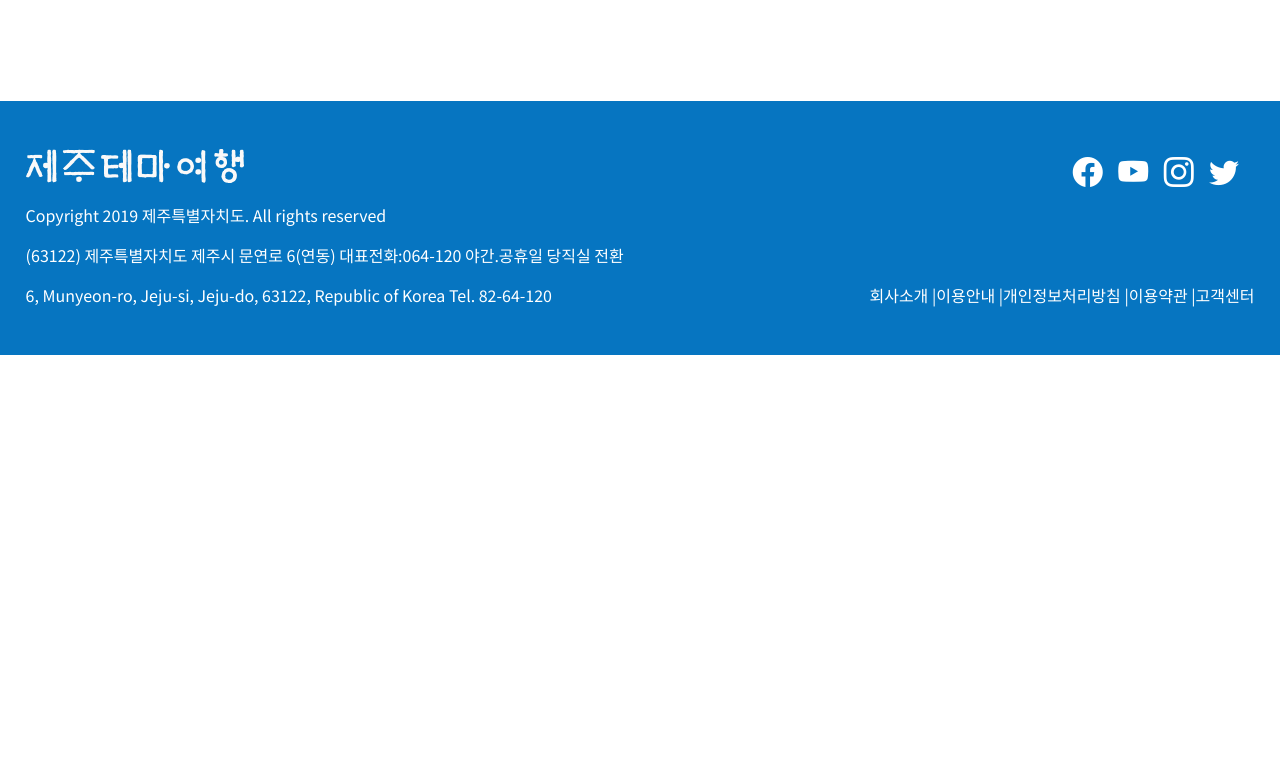
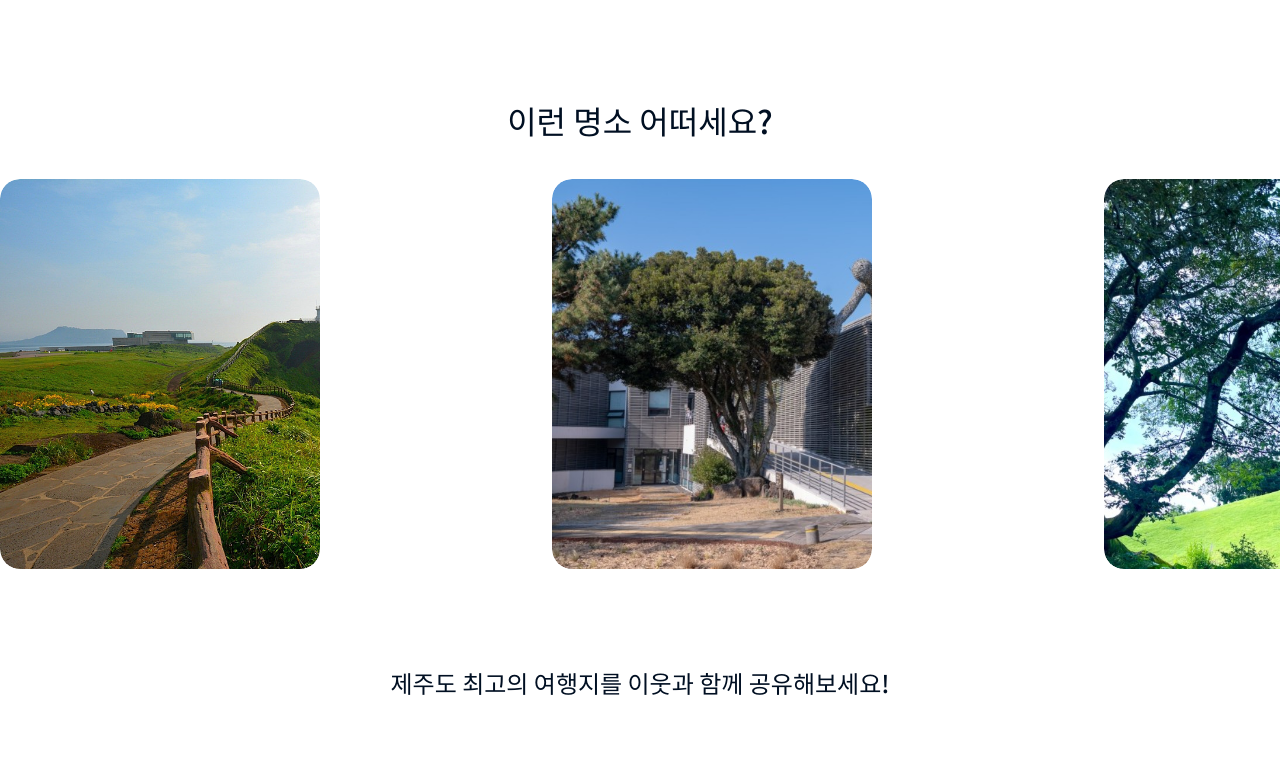
Before and after one commit to Kimjiwoo96/jejuThema-react, a React (Create React App) app: page / in a window 1280 px wide. Shown: the part 1511-2280 px from the top of the page. Before the commit the page ends 1866 px from the top, so only its background shows below. Built offline with nearby package versions, Linux system fonts and the light colour scheme; a web font is replaced by a local one.

Commit message:
슬라이드작업

```diff
--- a/src/App.js
+++ b/src/App.js
@@ -78,20 +78,21 @@ function App() {
         </div>
         <Festival_p commonData={festivalObj}></Festival_p>
       </div>
-      <div className="d-none">
+
         <Attraction_p></Attraction_p>
-        <div className="wrap ">
+        <div className="d-none">
+          <div className="wrap ">
 
-          <Video_p></Video_p>
-          <Event_p></Event_p>
+            <Video_p></Video_p>
+            <Event_p></Event_p>
+          </div>
+
+          <Tour_p></Tour_p>
         </div>
-
-        <Tour_p></Tour_p>
-
         <div className="wrap ">
           <Comment_p></Comment_p>
         </div>
-      </div>
+
 
       <Footer></Footer>
 
--- a/src/pages/Attraction_p.js
+++ b/src/pages/Attraction_p.js
@@ -13,12 +13,12 @@ import {Div} from "../js/CommonUi"
 function Attraction_p() {
 
     const breakpoints = {
-        0: {
-          slidesPerView: 2,
+        320: {
+          slidesPerView: 1.5,
           spaceBetween: -50,
         },
-        900: {
-          slidesPerView: 3,
+        768: {
+          slidesPerView: 2.5,
           spaceBetween: 100,
         },
         1320: {
```
